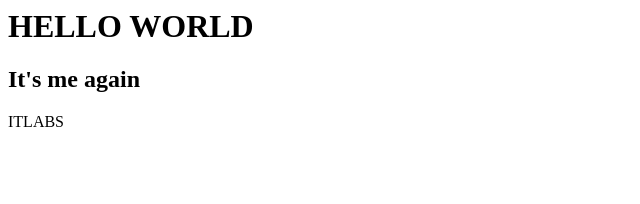
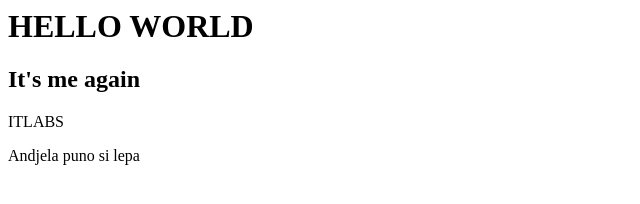
Before and after one commit to CuciKe/hello-world1, a plain HTML site: page index.html in a window 1280 px wide. Shown: the whole page, without its empty margins (0-640 px from the left). Drawn offline with Linux system fonts and the light colour scheme.

Commit message:
ubacena nova linija koda

```diff
--- a/index.html
+++ b/index.html
@@ -2,3 +2,4 @@
 <h2>It's me again</h2>
 
 ITLABS
+<p>Andjela puno si lepa</p>
```
